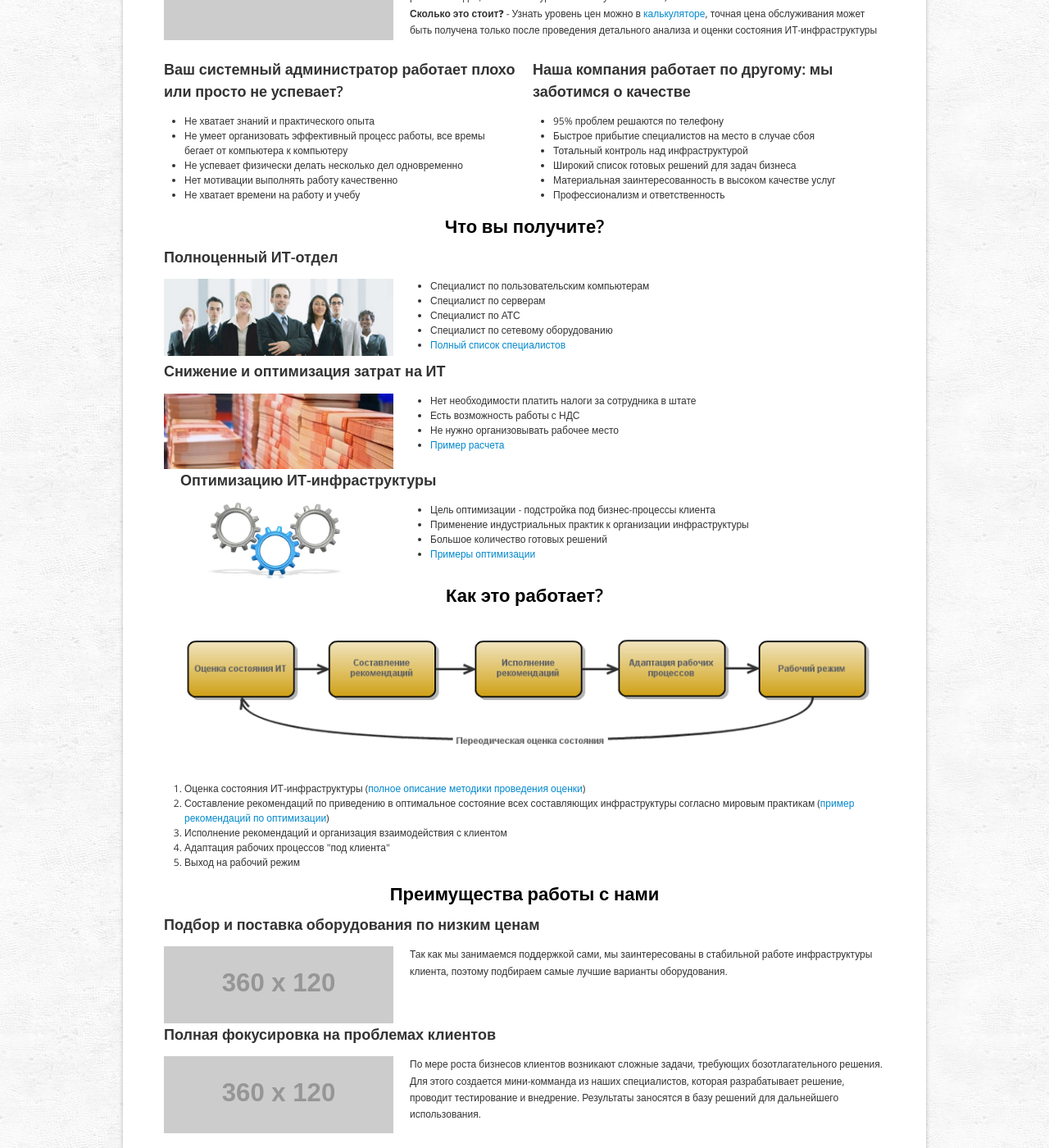
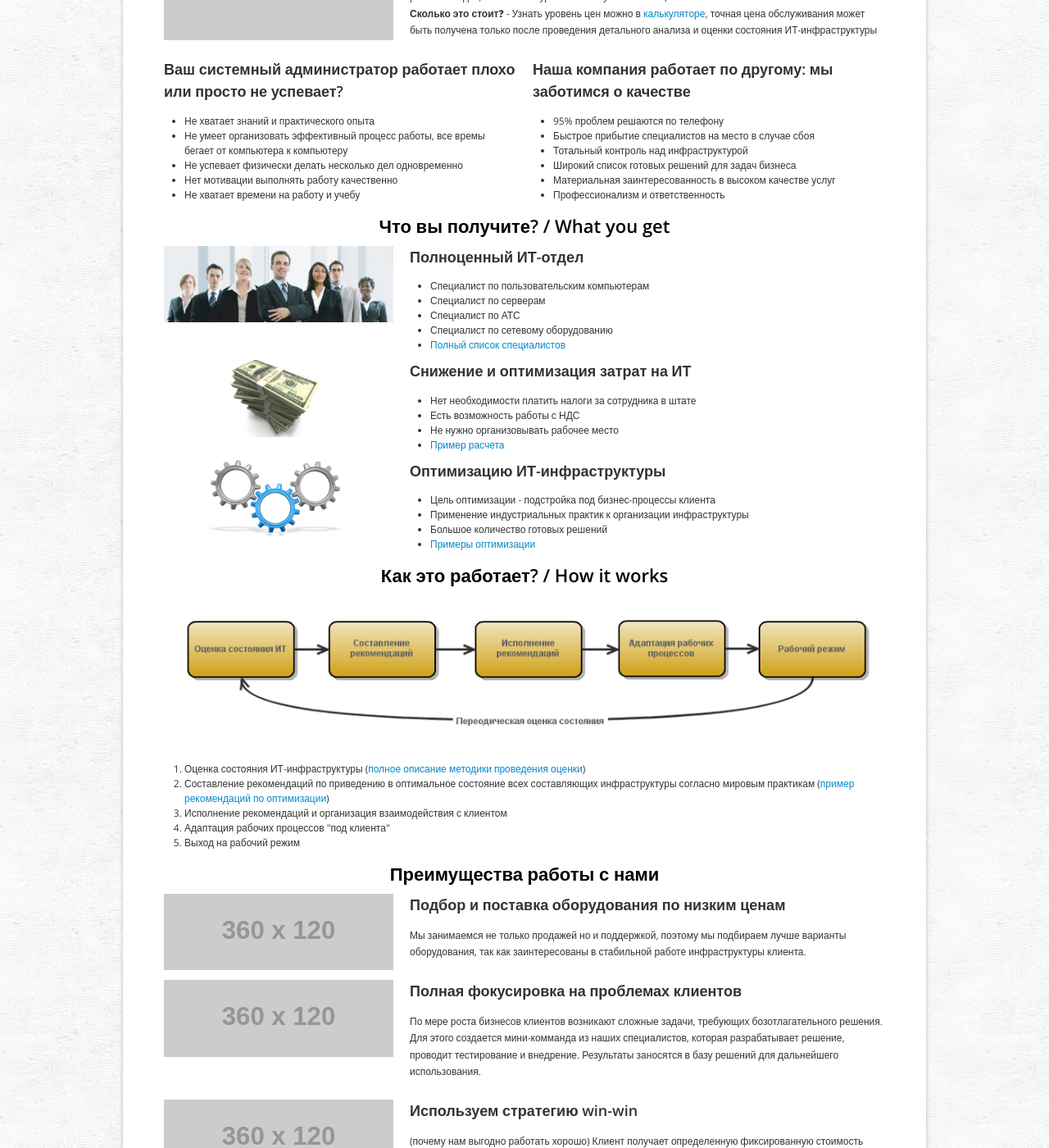
Before and after one commit to raitgroup/raitgroup.ru, a Jekyll site: the page built from services-comp.html, in a window 1280 px wide and 1400 px high, scrolled down 430 px. Shown: the whole window at 82% size. Built offline with Jekyll 4.4.1, drawn with Linux system fonts in a browser that asks for light colours; some of the changed text lies outside the part shown.

Commit message:
minor fixes

```diff
--- a/services-comp.html
+++ b/services-comp.html
@@ -1,14 +1,12 @@
 ---
 layout: master
-title: Обслуживание компьютеров
+title: Обслуживание компьютеров / Computer Management
 ---
 
 <div id="content">
 	<div class="container">
-		<div class="row">
-			<div class="hcenter grid-12">
-				<h1>О чем это все?</h1>
-			</div>
+		<div class="hcenter">
+			<h1>О чем это все? / What the fuck?</h1>
 		</div>
 		<div class="row">
 			<div class="grid-4">
@@ -52,16 +50,8 @@ title: Обслуживание компьютеров
 			</div>
 		</div>
 
-		<div class="row">
-			<div class="hcenter grid-12">
-				<h1>Что вы получите?</h1>
-			</div>
-		</div>
-
-		<div class="row">
-			<div class="grid-12">
-				<h3>Полноценный ИТ-отдел</h3>
-			</div>
+		<div class="hcenter">
+			<h1>Что вы получите? / What you get</h1>
 		</div>
 
 		<div class="row">
@@ -80,16 +71,11 @@ title: Обслуживание компьютеров
 		</div>
 
 		<div class="row">
-			<div class="grid-12">
-				<h3>Снижение и оптимизация затрат на ИТ</h3>
-			</div>
-		</div>
-
-		<div class="row">
 			<div class="grid-4">
 				<img src="img/money.png"/>
 			</div>
 			<div class="grid-8">
+				<h3>Снижение и оптимизация затрат на ИТ</h3>
 				<ul>
 					<li>Нет необходимости платить налоги за сотрудника в штате</li>
 					<li>Есть возможность работы с НДС</li>
@@ -99,17 +85,12 @@ title: Обслуживание компьютеров
 			</div>
 		</div>
 
-		<div>
-			<div class="grid-12">
-				<h3>Оптимизацию ИТ-инфраструктуры </h3>
-			</div>
-		</div>
 		<div class="row">
 			<div class="grid-4">
 				<img src="img/gears.png"/>
 			</div>
 			<div class="grid-8">
-
+				<h3>Оптимизацию ИТ-инфраструктуры </h3>
 				<ul>
 					<li>Цель оптимизации - подстройка под бизнес-процессы клиента</li>
 					<li>Применение индустриальных практик к организации инфраструктуры</li>
@@ -119,10 +100,8 @@ title: Обслуживание компьютеров
 			</div>
 		</div>
 
-		<div class="row">
-			<div class="hcenter grid-12">
-				<h1>Как это работает?</h1>
-			</div>
+		<div class="hcenter">
+			<h1>Как это работает? / How it works</h1>
 		</div>
 
 		<img src="img/service-comp-process.png"/><br/>
@@ -143,48 +122,33 @@ title: Обслуживание компьютеров
 		</div>
 
 		<div class="row">
-			<div class="grid-12">
+			<div class="grid-4">
+				<img src="http://placehold.it/360x120"/>
+			</div>
+			<div class="grid-8">
 				<h3>Подбор и поставка оборудования по низким ценам</h3>
+				<p>Мы занимаемся не только продажей но и поддержкой, поэтому мы подбираем лучше варианты оборудования, так как заинтересованы в стабильной работе инфраструктуры клиента.</p>
 			</div>
 		</div>
+
 
 		<div class="row">
 			<div class="grid-4">
 				<img src="http://placehold.it/360x120"/>
 			</div>
 			<div class="grid-8">
-				<p>Так как мы занимаемся поддержкой сами, мы заинтересованы в стабильной работе инфраструктуры клиента, поэтому подбираем самые лучшие варианты оборудования.</p>
+				<h3>Полная фокусировка на проблемах клиентов</h3>
+				<p>По мере роста бизнесов клиентов возникают сложные задачи, требующих бозотлагательного решения. Для этого создается мини-комманда из наших специалистов, которая разрабатывает решение, проводит тестирование и внедрение. Результаты заносятся в базу решений для дальнейшего использования.</p>
 			</div>
 		</div>
 
-
-		<div class="row">
-			<div class="grid-12">
-				<h3>Полная фокусировка на проблемах клиентов</h3>
-			</div>
-		</div>
 
 		<div class="row">
 			<div class="grid-4">
 				<img src="http://placehold.it/360x120"/>
 			</div>
 			<div class="grid-8">
-				<p>По мере роста бизнесов клиентов возникают сложные задачи, требующих бозотлагательного решения. Для этого создается мини-комманда из наших специалистов, которая разрабатывает решение, проводит тестирование и внедрение. Результаты заносятся в базу решений для дальнейшего использования.</p>
-			</div>
-		</div>
-
-		<div class="row">
-			<div class="grid-12">
 				<h3>Используем стратегию win-win</h3>
-			</div>
-		</div>
-
-		<div class="row">
-			<div class="grid-4">
-				<img src="http://placehold.it/360x120"/>
-			</div>
-			<div class="grid-8">
-
 				<p>(почему нам выгодно работать хорошо)
 				Клиент получает определенную фиксированную стоимость обслуживания, мы же чтобы максимизировать свою прибыль вынуждены работать хорошо, что опять же выгодно клиенту. Таким образом, такой подход выгоден и нам и клиенту.</p>
 			</div>
@@ -227,16 +191,13 @@ title: Обслуживание компьютеров
 			</div>
 		</div>
 
-		<div class="row">
-			<div class="hcenter grid-12">
-				<h1>Что о нас говорят</h1>
-			</div>
+		<div class="hcenter">
+			<h1>Что о нас говорят</h1>
 		</div>
 
-		<div class="row">
-			<div class="grid-12">
-				<h2>Отзывы клиентов</h2>
-			</div>
+		<div class="hcenter">
+				<h2><i class="icon-tint"></i>
+Отзывы клиентов</h2>
 		</div>
 
 		<div class="row">
```
Also changed, not shown: other parts of services-comp.html (+2 -1 lines), img/money.png.
